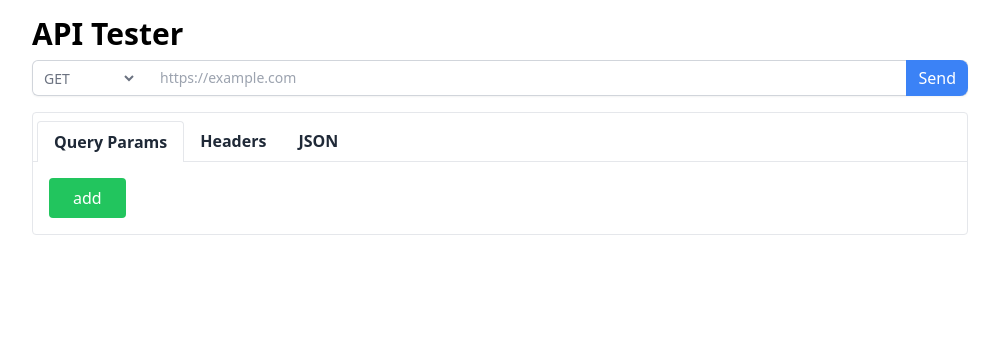
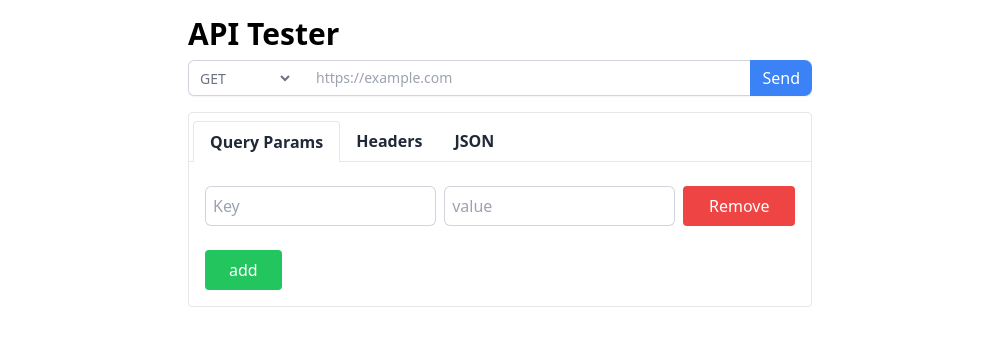
Before and after one commit to rachels-archive/API-tester, a website: page src/index.html in a window 1280 px wide. Shown: the whole page, without its empty margins (140-1139 px from the left). Drawn offline with Linux system fonts and the light colour scheme.

Commit message:
Create key value pair input template for query parameters and headers

```diff
--- a/src/index.html
+++ b/src/index.html
@@ -7,7 +7,7 @@
     <link rel="stylesheet" href="style.css" />
   </head>
   <body class="flex flex-col items-center p-4">
-    <form class="w-3/4">
+    <form class="w-1/2">
       <h1 class="text-3xl font-bold">API Tester</h1>
 
       <div class="input-group">
@@ -55,19 +55,49 @@
         </ul>
         <!-- Tab Contents -->
         <div id="tab-contents">
-          <div id="query-params" class="p-4">
-            <button class="bg-green-500 hover:bg-green-700 text-white py-2 px-6 rounded">add</button>
+          <div id="query-params" class="">
+            <div data-query-params></div>
+            <button type="button" class="ml-4 mb-4 bg-green-500 hover:bg-green-700 text-white py-2 px-6 rounded">
+              add
+            </button>
           </div>
-          <div id="request-headers" class="hidden p-4">
-            <button class="bg-green-500 hover:bg-green-700 text-white py-2 px-6 rounded">add</button>
+          <div id="request-headers" class="hidden">
+            <div data-request-headers></div>
+            <button type="button" class="ml-4 mb-4 bg-green-500 hover:bg-green-700 text-white py-2 px-6 rounded">
+              add
+            </button>
           </div>
           <div id="json" class="hidden p-4">
-            <div>text editor</div>
+            <div class="overflow-auto max-h-52">text editor</div>
           </div>
         </div>
       </div>
     </form>
 
+    <template data-key-value-template>
+      <div class="my-2 p-4 grid grid-cols-5 gap-2 content-start" data-key-value-pair>
+        <input
+          type="text"
+          placeholder="Key"
+          class="p-2 col-span-2 w-full rounded-md border-0 ring-1 ring-inset ring-gray-300"
+          data-key
+        />
+        <input
+          type="value"
+          placeholder="value"
+          class="p-2 col-span-2 w-full rounded-md border-0 ring-1 ring-inset ring-gray-300"
+          data-value
+        />
+        <button
+          type="button"
+          class="col-span-1 bg-red-500 hover:bg-red-700 text-white py-2 px-1 rounded"
+          data-remove-btn
+        >
+          Remove
+        </button>
+      </div>
+    </template>
+
     <script type="module" src="/script.js"></script>
   </body>
 </html>
--- a/src/script.js
+++ b/src/script.js
@@ -23,3 +23,20 @@ tabTogglers.forEach(function (toggler) {
     e.target.parentElement.classList.add("border-t", "border-r", "border-l", "-mb-px", "bg-white");
   });
 });
+
+const queryParamsContainer = document.querySelector("[data-query-params]");
+const requestHeadersContainer = document.querySelector("[data-request-headers]");
+const keyValueTemplate = document.querySelector("[data-key-value-template]");
+
+queryParamsContainer.append(createKeyValuePair());
+requestHeadersContainer.append(createKeyValuePair());
+
+function createKeyValuePair() {
+  const elem = keyValueTemplate.content.cloneNode(true);
+
+  elem.querySelector("[data-remove-btn").addEventListener("click", (event) => {
+    event.target.closest("[data-key-value-pair]").remove();
+  });
+
+  return elem;
+}
```
Also changed, not shown: src/style.css.
